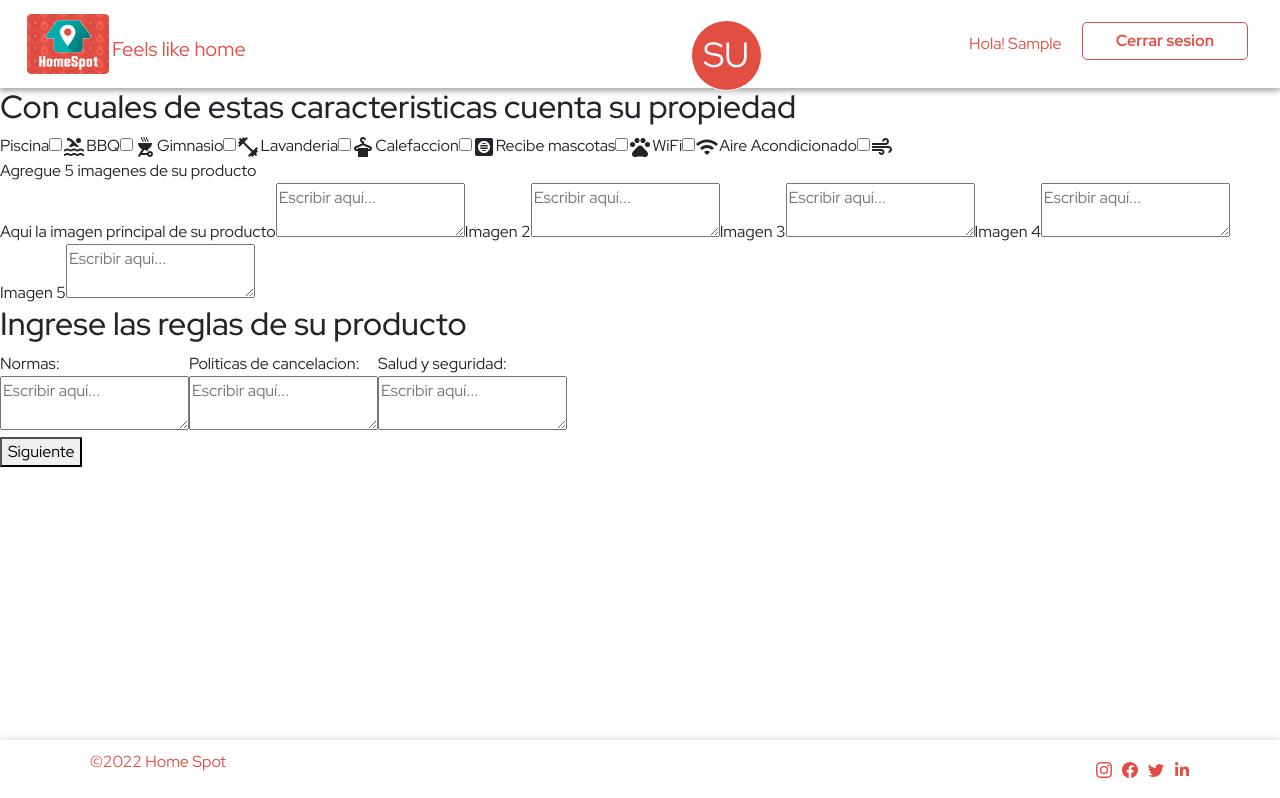
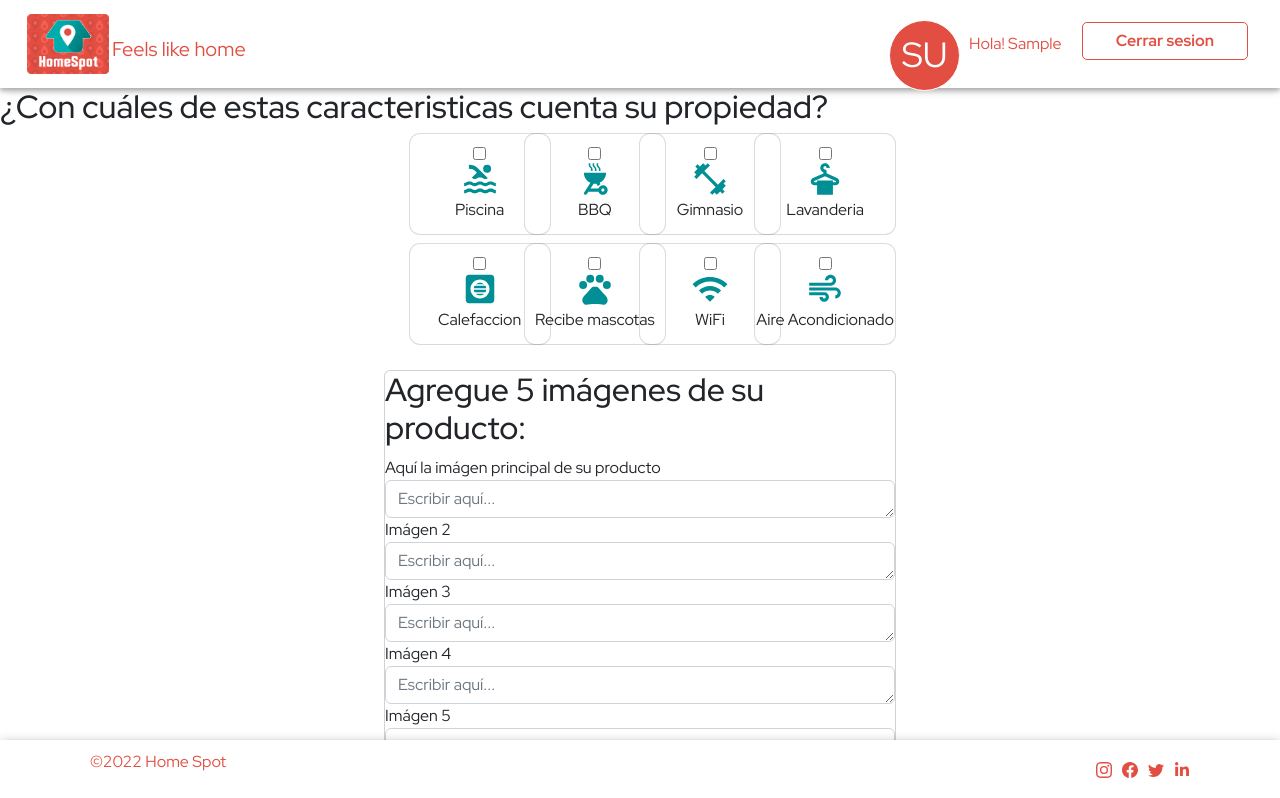
Before and after one commit to lucilaarjona/homespot, a React (Create React App) app in the folder frontend/: page /newProduct/view2 in a window 1280 px wide. Shown: the top 798 px of the page. Built offline with nearby package versions, Linux system fonts and the light colour scheme; no server answers; sample sign-in values are in the browser's storage.

Commit message:
styles newProduct

```diff
--- a/frontend/src/components/Header/index.js
+++ b/frontend/src/components/Header/index.js
@@ -98,16 +98,16 @@ const Header = () => {
           </Link>
           <div className="slogan">Feels like home</div>
           <div className="containerButton">
-            <div className="nameContainer">
-              <div className="initial">
+            <div className="nameContainerA">
+              <div className="initialA">
                 {dataUser?.name.trim()[0].toUpperCase()}
                 {dataUser?.lastName.trim()[0].toUpperCase()}
               </div>
             </div>
-            <div className="name">
+            <div className="nameA">
               <div>Hola! {dataUser?.name.trim().split(" ")[0]}</div>
             </div>
-            <button onClick={() => {
+            <button className="admibtn" onClick={() => {
               navigate("/");
               setLogged(false);
               window.localStorage.clear();
@@ -119,7 +119,7 @@ const Header = () => {
               >
               Cerrar sesion
               </button>
-              <button onClick={() => navigate("/newProduct")}> Crear un producto</button>
+              <button  className="admibtn" onClick={() => navigate("/newProduct")}> Crear un producto</button>
 
           </div>
         </HeaderStyled>
--- a/frontend/src/components/NavBar/NavBar.js
+++ b/frontend/src/components/NavBar/NavBar.js
@@ -49,6 +49,7 @@ const NavBar = ({ open }) => {
               setLogged(false);
               setErrorLogIn(false);
               setProductId("")
+              window.localStorage.clear();
               }} to="/"  style={{ textDecoration: "none" }}><p id="linkTwo">Cerrar Sesión</p></Link>
               </div>
             </div>
--- a/frontend/src/components/products/index.js
+++ b/frontend/src/components/products/index.js
@@ -96,7 +96,7 @@ const ProductList = () => {
       </section>
       </>):null}
 
-          {currentPosts.length===0? null: <Pagination cardsPerPage={cardsPerPage} totalPosts={products.length} paginate={paginate}/>}
+          {currentPosts.length===0  ? null: <Pagination cardsPerPage={cardsPerPage} totalPosts={products.length} paginate={paginate}/>}
 
     </ProductStyled>
 
--- a/frontend/src/pages/Admin/newProduct/View2.js
+++ b/frontend/src/pages/Admin/newProduct/View2.js
@@ -10,18 +10,18 @@ import AirIcon from "@mui/icons-material/Air";
 import { useContext } from "react";
 import { NewProductContext } from "../../../context/NewProduct";
 import { useNavigate } from "react-router-dom";
+import { ViewTwo } from "./View2Styled";
 
 const View2 = () => {
   const navigate = useNavigate();
   const { setNorms,setHealthAndSecurity,setCancellationPolicy,setImage1,setImage2,setImage3,setImage4,setImage5,setPool, setGrill, setGym, setLaundry, setHeating, setPets, setWifi, setAc} = useContext(NewProductContext)
   return (
-    <div>
+    <ViewTwo>
       <div></div>
       <div>
-        <div>
-          <h2>Con cuales de estas caracteristicas cuenta su propiedad</h2>
-          <label htmlFor="pool">
-            Piscina
+          <h2>¿Con cuáles de estas caracteristicas cuenta su propiedad?</h2>
+        <div className="boxC">
+          <div className="icon">
             <input
               type="checkbox"
               id="pool"
@@ -31,10 +31,12 @@ const View2 = () => {
                 setPool(true);
               }}
             />
-            <PoolIcon />
+              <PoolIcon className="iconSize"/>
+          <label htmlFor="pool">
+            Piscina
           </label>
-          <label htmlFor="grill">
-            BBQ
+          </div>
+          <div className="icon">
             <input
             type="checkbox"
             id="grill"
@@ -43,10 +45,12 @@ const View2 = () => {
             onClick={() => {
               setGrill(true);
               }} />
-            <OutdoorGrillIcon />
+            <OutdoorGrillIcon  className="iconSize"/>
+          <label htmlFor="grill">
+            BBQ
           </label>
-          <label htmlFor="gym">
-            Gimnasio
+          </div>
+        <div className="icon">
             <input
             type="checkbox"
             id="gym"
@@ -55,10 +59,12 @@ const View2 = () => {
             onClick={() => {
               setGym(true);
               }} />
-            <FitnessCenterIcon />
+            <FitnessCenterIcon  className="iconSize"/>
+          <label htmlFor="gym">
+            Gimnasio
           </label>
-          <label htmlFor="laundry">
-            Lavanderia
+          </div>
+          <div className="icon">
             <input
             type="checkbox"
             id="laundry"
@@ -67,10 +73,12 @@ const View2 = () => {
             onClick={() => {
               setLaundry(true);
               }} />
-            <DryCleaningIcon />
+            <DryCleaningIcon className="iconSize"/>
+          <label htmlFor="laundry">
+            Lavanderia
           </label>
-          <label htmlFor="heating">
-            Calefaccion
+          </div>
+          <div className="icon">
             <input
             type="checkbox"
             id="heating"
@@ -79,10 +87,12 @@ const View2 = () => {
             onClick={() => {
               setHeating(true);
               }}/>
-            <HvacIcon />
+            <HvacIcon className="iconSize"/>
+          <label htmlFor="heating">
+            Calefaccion
           </label>
-          <label htmlFor="pets">
-            Recibe mascotas
+          </div>
+          <div className="icon">
             <input
             type="checkbox"
             id="pets"
@@ -91,10 +101,12 @@ const View2 = () => {
             onClick={() => {
               setPets(true);
               }} />
-            <PetsIcon />
+            <PetsIcon className="iconSize"/>
+          <label htmlFor="pets">
+            Recibe mascotas
           </label>
-          <label htmlFor="wifi">
-            WiFi
+          </div>
+          <div className="icon">
             <input
             type="checkbox"
             id="wifi"
@@ -103,10 +115,12 @@ const View2 = () => {
             onClick={() => {
               setWifi(true);
               }} />
-            <WifiIcon />
+            <WifiIcon className="iconSize"/>
+          <label htmlFor="wifi">
+            WiFi
           </label>
-          <label htmlFor="ac">
-            Aire Acondicionado
+          </div>
+          <div className="icon">
             <input
             type="checkbox"
             id="ac"
@@ -115,53 +129,70 @@ const View2 = () => {
             onClick={() => {
               setAc(true);
               }} />
-            <AirIcon />
+            <AirIcon className="iconSize"/>
+          <label htmlFor="ac">
+            Aire Acondicionado
           </label>
+          </div>
         </div>
+        <div id="box2">
+        <div className="card" >
         <div>
         <div>
-        Agregue 5 imagenes de su producto
+        <h2>Agregue 5 imágenes de su producto:</h2>
         </div>
+        <div className="imgBox">
         <label>
-            Aqui la imagen principal de su producto
+            Aquí la imágen principal de su producto
+            </label>
             <textarea
+            id="text"
+            className="form-control"
               placeholder="Escribir aquí..."
               maxLength="600"
               onChange={(e) => setImage1(e.target.value)}
             />
+          <label>
+          Imágen 2
           </label>
-          <label>
-          Imagen 2
             <textarea
+            id="text"
+            className="form-control"
               placeholder="Escribir aquí..."
               maxLength="600"
               onChange={(e) => setImage2(e.target.value)}
             />
+          <label>
+          Imágen 3
           </label>
-          <label>
-          Imagen 3
             <textarea
+            id="text"
+            className="form-control"
               placeholder="Escribir aquí..."
               maxLength="600"
               onChange={(e) => setImage3(e.target.value)}
             />
+          <label>
+          Imágen 4
           </label>
-          <label>
-          Imagen 4
             <textarea
+            id="text"
+            className="form-control"
               placeholder="Escribir aquí..."
               maxLength="600"
               onChange={(e) => setImage4(e.target.value)}
             />
-          </label>
           <label>
-            Imagen 5
+            Imágen 5
+            </label>
             <textarea
+            id="text"
+            className="form-control"
               placeholder="Escribir aquí..."
               maxLength="600"
               onChange={(e) => setImage5(e.target.value)}
             />
-          </label>
+          </div>
         </div>
         <div>
         <h2>Ingrese las reglas de su producto </h2>
@@ -191,11 +222,13 @@ const View2 = () => {
           </label>
 
         </div>
+        </div>
+        </div>
         <button onClick={(() => navigate("/newProduct/view3"))}>
           Siguiente
         </button>
       </div>
-    </div>
+    </ViewTwo>
   );
 };
 
--- /dev/null
+++ b/frontend/src/pages/Admin/newProduct/View2Styled.js
@@ -0,0 +1,65 @@
+import styled from "styled-components";
+// import colors from '../colors.json'
+
+export const ViewTwo = styled.div`
+  .boxC {
+
+    display: grid;
+    grid-template-columns: 9% 9% 9% 9%;
+    row-gap: 10px;
+    justify-content: center;
+  }
+
+  .icon {
+    border-radius: 10px;
+    box-shadow: rgba(0, 0, 0, 0.02) 0px 1px 3px 0px,
+      rgba(27, 31, 35, 0.15) 0px 0px 0px 1px;
+    width: 140px;
+    height: 100px;
+    display: flex;
+    flex-direction: column;
+    justify-content: center;
+    align-items: center;
+    align-self: center;
+  }
+
+  .iconSize {
+    font-size: 38px;
+    color: #008f95;
+  }
+
+  .card {
+    width: 40%;
+    margin-top: 2%;
+  }
+  #box2 {
+    display: flex;
+    justify-content: center;
+  }
+
+  .imgBox {
+    display: flex;
+    flex-direction: column;
+  }
+  #text{
+
+    height: 20px;
+
+  }
+
+  button{
+  background-color: black;
+  font-weight: bold;
+  font-size: 1em;
+  letter-spacing: 0.1em;
+  text-decoration: none;
+  color: #ffffff;
+  display: inline-block;
+  padding: 10px 40px 10px 40px;
+  position: relative;
+  border: 3px solid #ffffff;
+  border-radius: 20px;
+  left: 32%;
+  margin-bottom: 7rem;
+    }
+`;
```
Also changed, not shown: frontend/src/components/Header/HeaderStyled.js (+89 -2 lines), frontend/src/pages/Admin/newProduct/Intro.js (+67 -24 lines), frontend/src/pages/Admin/newProduct/IntroStyled.js (added, +277 -0 lines).
